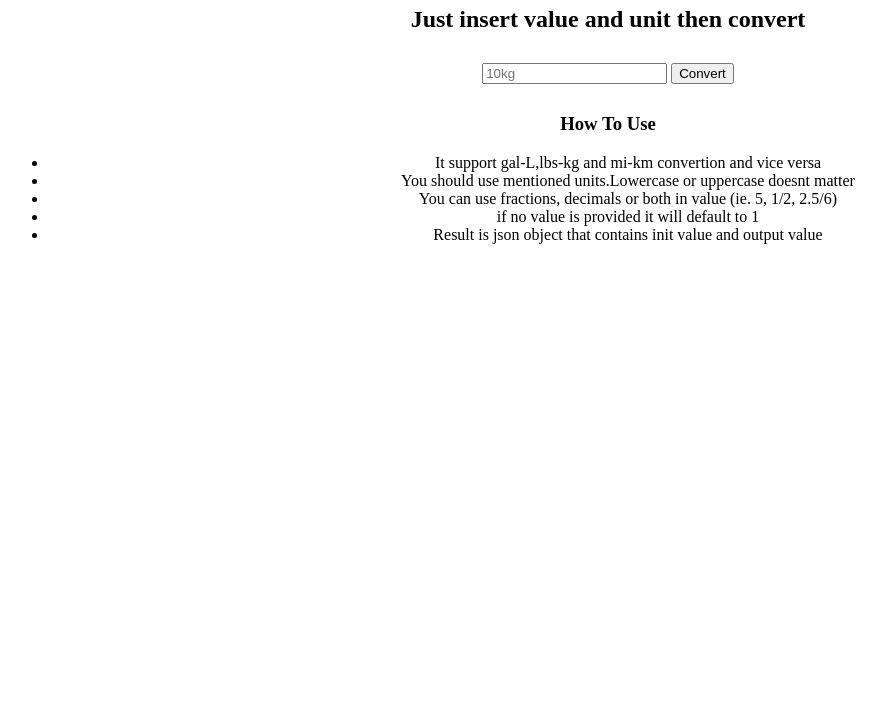
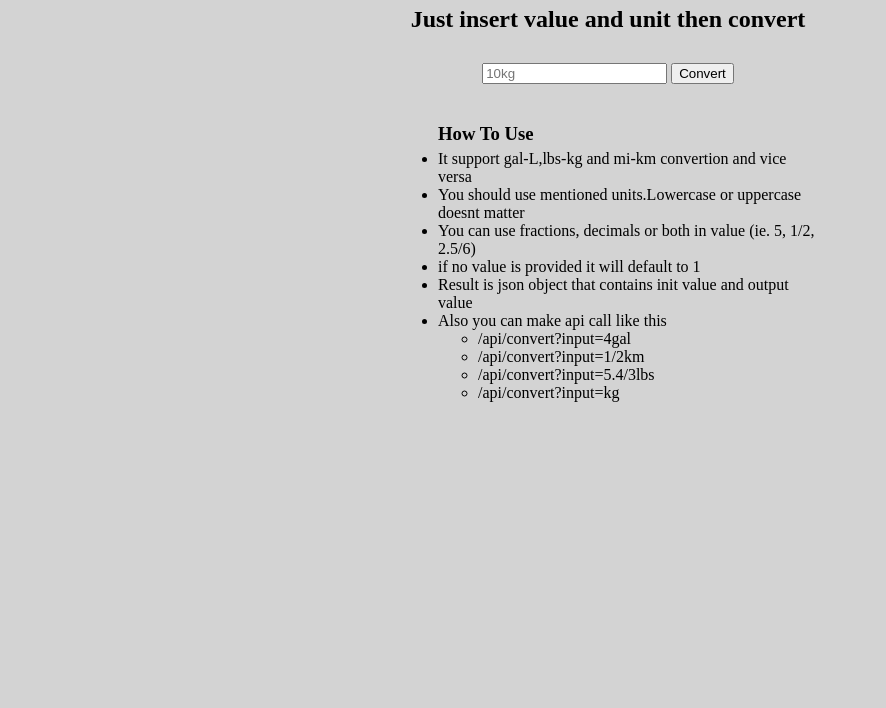
Before and after one commit to turfanda/betafccMetricConverter, a website: page index.html in a window 1280 px wide. Shown: the part 92-800 px from the top of the page, without its empty margins (32-918 px from the left). Drawn offline with Linux system fonts and the light colour scheme.

Commit message:
🍙🏓 Checkpoint index.html:596315/350 package.json:596315/4 test.js:596315/1

```diff
--- a/index.html
+++ b/index.html
@@ -1,25 +1,30 @@
 <!DOCTYPE html>
 <html>
+
 <head>
     <title>Metric Converter</title>
     <style>
-      body{
-      margin:40px;
-        text-align:center;
+        body {
+            margin: 40px;
+            text-align: center;
+            background-color: lightgray;
         }
-    .formBox{
+
+        .formBox {
             margin: auto;
             width: 60%;
             padding: 10px;
         }
-      .def{
-      text-align:left;
+
+        .def {
+            text-align: left;
             margin: auto;
-    width: 30%;
+            width: 35%;
             padding: 10px;
         }
     </style>
 </head>
+
 <body>
     <h1>
         Metric/Imperial Converter
@@ -34,19 +39,29 @@
             <button type="Submit">Convert</button>
         </form>
     </div>
-          <h3>
+
+    <div class="def">
+        <h3 style="padding-left:40px; margin-bottom:1px;">
             How To Use
         </h3>
-    <div>
-<ul>
+        <ul style="margin-top:5px;">
             <li>It support gal-L,lbs-kg and mi-km convertion and vice versa</li>
             <li>You should use mentioned units.Lowercase or uppercase doesnt matter</li>
             <li>You can use fractions, decimals or both in value (ie. 5, 1/2, 2.5/6)</li>
             <li>if no value is provided it will default to 1</li>
             <li>Result is json object that contains init value and output value</li>
+            <li>Also you can make api call like this
+                <ul>
+                    <li> /api/convert?input=4gal</li>
+                    <li>/api/convert?input=1/2km</li>
+                    <li>/api/convert?input=5.4/3lbs</li>
+                    <li>/api/convert?input=kg</li>
+                </ul>
+            </li>
 
         </ul>
     </div>
 
 </body>
+
 </html>
--- a/package.json
+++ b/package.json
@@ -9,7 +9,8 @@
   "dependencies": {
     "express": "^4.16.2",
     "body-parser": "^1.18.2",
-    "helmet": "^3.11.0"
+    "helmet": "^3.11.0",
+    "chai": "^4.1.2"
   },
   "engines": {
     "node": "8.x"
--- a/test.js
+++ b/test.js
@@ -0,0 +1,3 @@
+const chai = require('chai');
+const assert = chai.assert;
+let server = require("/server");
```
Lines whose indentation alone changed are shown as unchanged.
